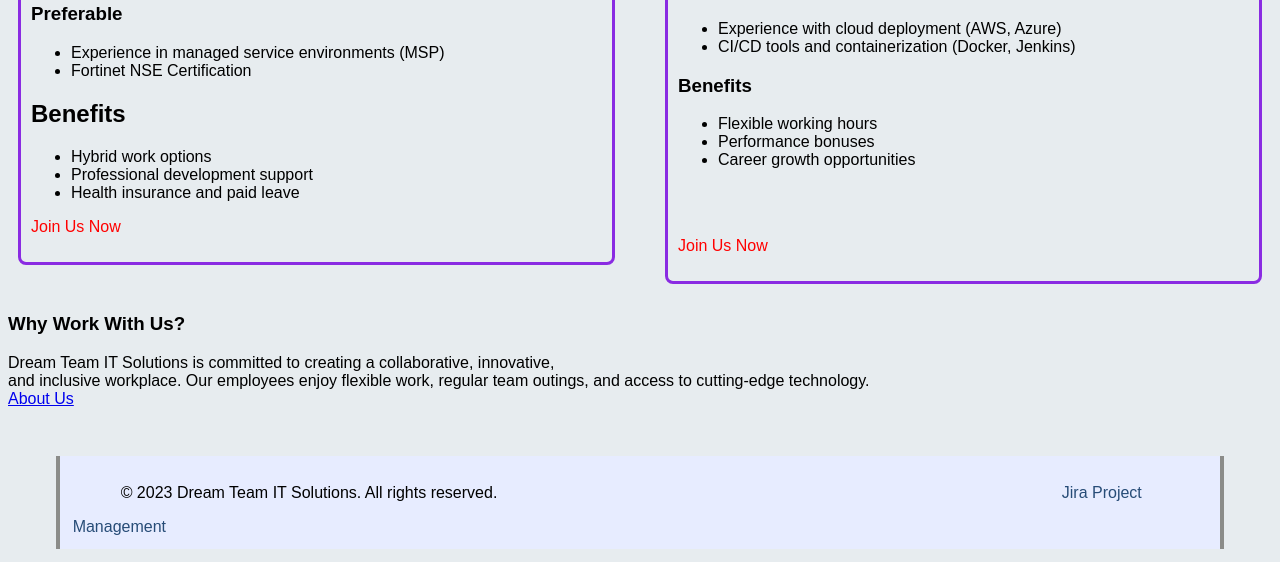
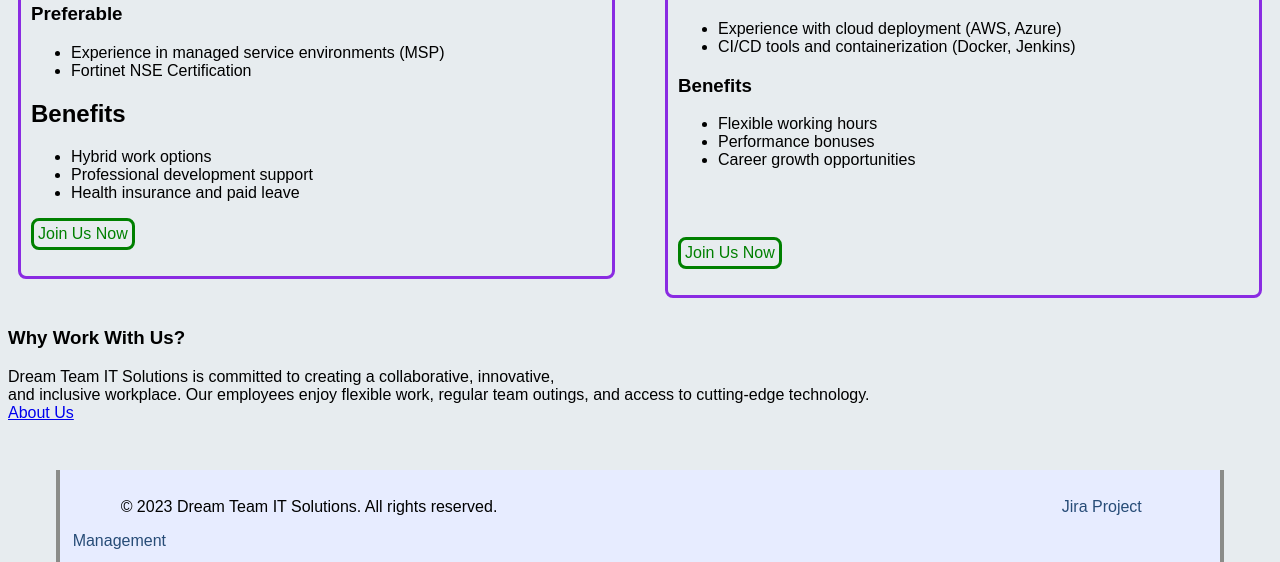
Before and after one commit to Remy-Amor/dream_team_COS10026_project, a PHP site: page /jobs.html in a window 1280 px wide. Shown: the part 780-1342 px from the top of the page. Run offline with PHP 8.4, Linux system fonts and the light colour scheme; some web fonts are replaced.

Commit message:
William5

```diff
--- a/project1/styles/styles.css
+++ b/project1/styles/styles.css
@@ -244,11 +244,32 @@ legend {
    }
 
    #left a {
-     color: red ;
+     color: green ;
      text-decoration: none;
+     border: solid green;
+     padding: 4px;
+     display: Inline-block; /* border and padding wrap around text*/
+     border-radius: 8px;
    }
 
    #right a {
-     color: red ;
+     color: green ;
      text-decoration: none;
+     border: solid green;
+     padding: 4px;
+     display: Inline-block; /* border and padding wrap around text*/
+     border-radius: 8px;
    }
+
+   /* changes colour of hyperlink box and border when hovered over*/
+   #left a:hover {
+     border-color: blue;
+     background-color: lightskyblue;
+     color: black;
+   }
+
+   #right a:hover {
+     color: black;
+     border-color: blue;
+     background-color: lightskyblue;
+   }
```
